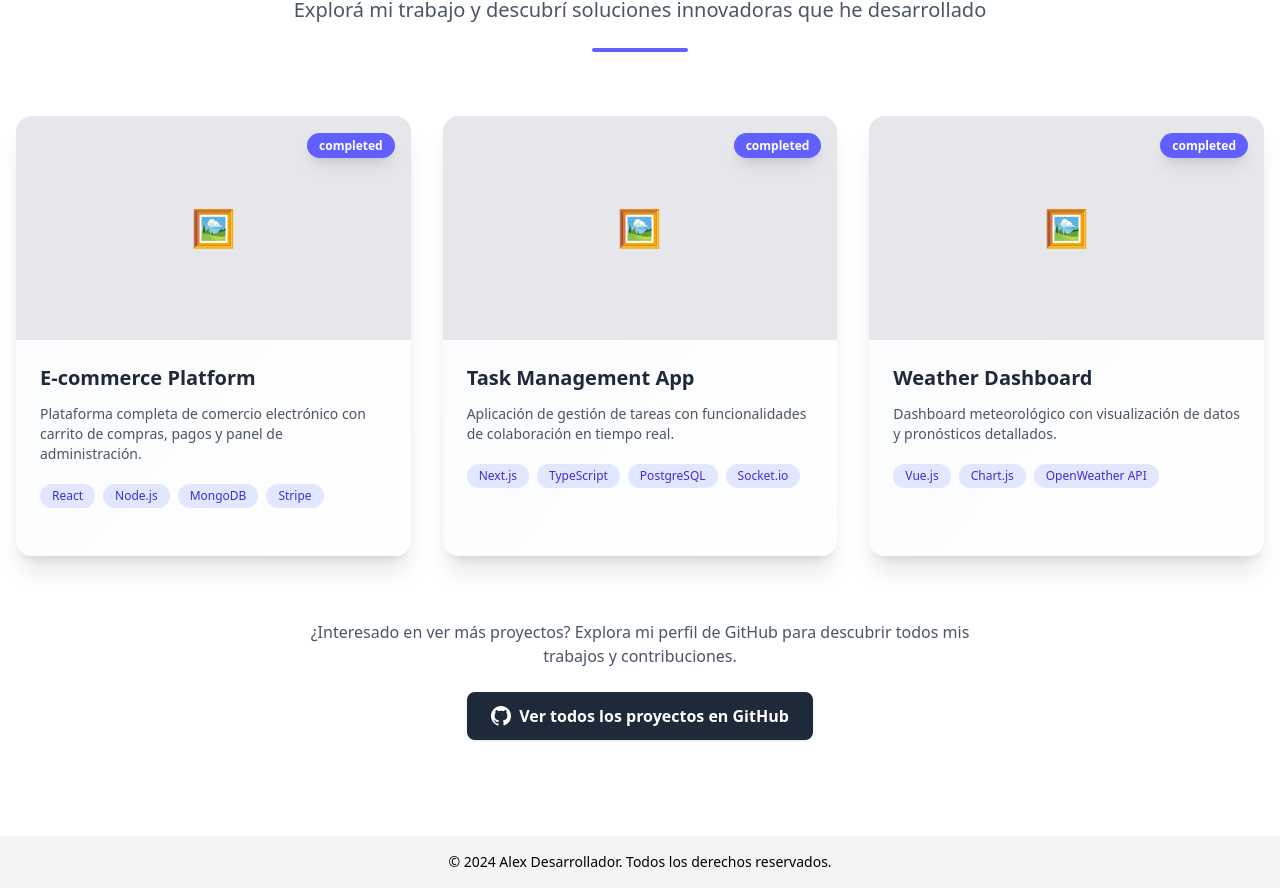
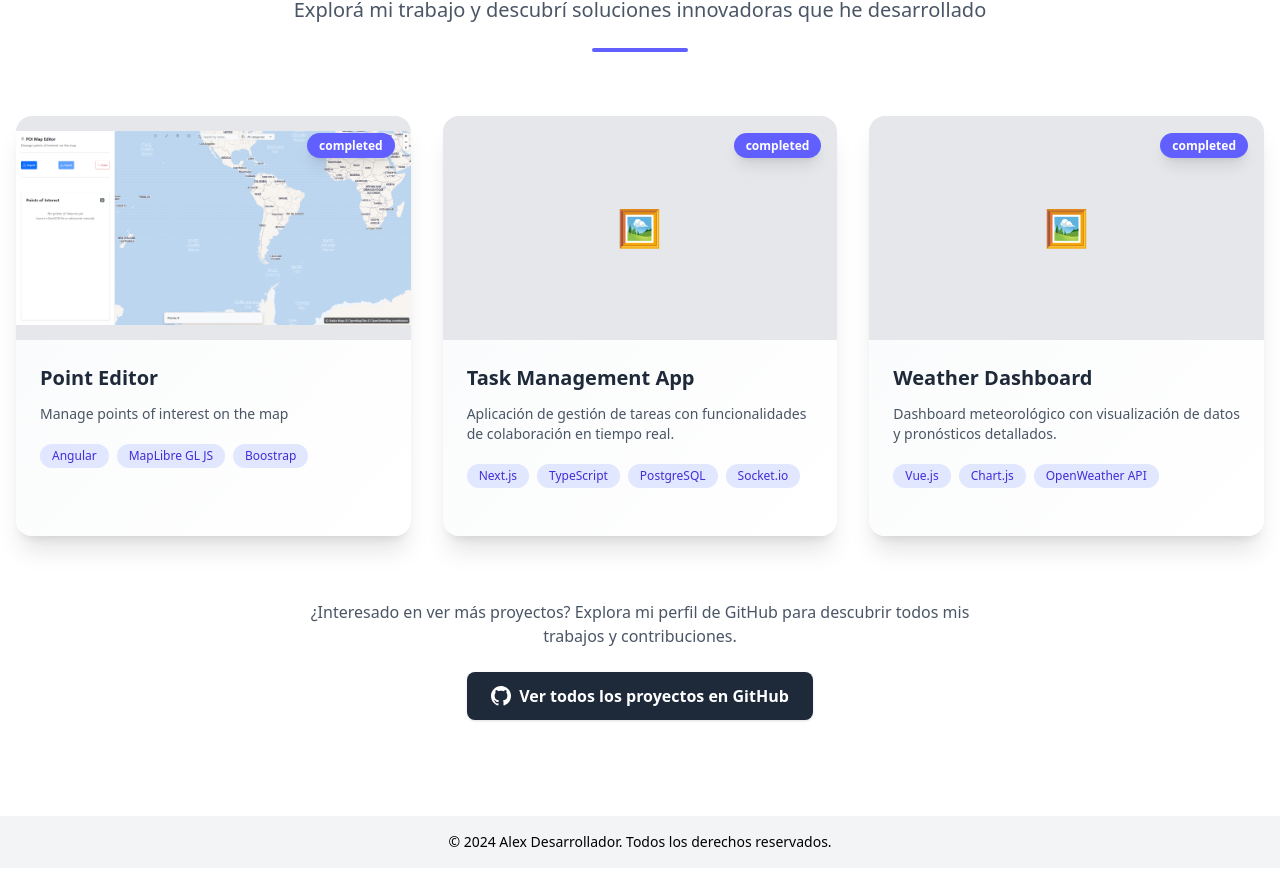
Before and after one commit to JFredMC/portfolio, an Angular app: page / in a window 1280 px wide. Shown: the part 2715-3603 px from the top of the page. Built offline with nearby package versions, Linux system fonts and the light colour scheme.

Commit message:
add point editor project

```diff
--- a/src/app/features/projects/projects.html
+++ b/src/app/features/projects/projects.html
@@ -20,7 +20,11 @@
           <div class="relative h-56 overflow-hidden">
             <div class="bg-gray-200 dark:bg-gray-700 w-full h-full flex items-center justify-center">
               <span class="text-gray-400 dark:text-gray-500 text-4xl">
-                🖼️
+                @if (project.image) {
+                 <img [src]="project.image" [alt]="project.title">
+                } @else {
+                  🖼️
+                }
               </span>
             </div>
             <div class="absolute inset-0 bg-gradient-to-t from-gray-900 to-transparent opacity-0 group-hover:opacity-80 transition-opacity duration-500"></div>
--- a/src/app/features/projects/projects.ts
+++ b/src/app/features/projects/projects.ts
@@ -11,12 +11,13 @@
 export class Projects {
   projects: IProject[] = [
     {
-      title: 'E‑commerce Platform',
-      description: 'Plataforma completa de comercio electrónico con carrito de compras, pagos y panel de administración.',
-      tech: ['React', 'Node.js', 'MongoDB', 'Stripe'],
-      codeLink: 'https://github.com/tuusuario/ecommerce',
-      demoLink: 'https://ecommerce-demo.com',
-      status: 'completed'
+      title: 'Point Editor',
+      description: 'Manage points of interest on the map',
+      tech: ['Angular', 'MapLibre GL JS', 'Boostrap'],
+      codeLink: 'https://github.com/JFredMC/point-editor',
+      demoLink: 'https://jfredmc.github.io/point-editor/',
+      status: 'completed',
+      image: 'projects/point-editor.png',
     },
     {
       title: 'Task Management App',
```
Also changed, not shown: public/projects/point-editor.png (added).
